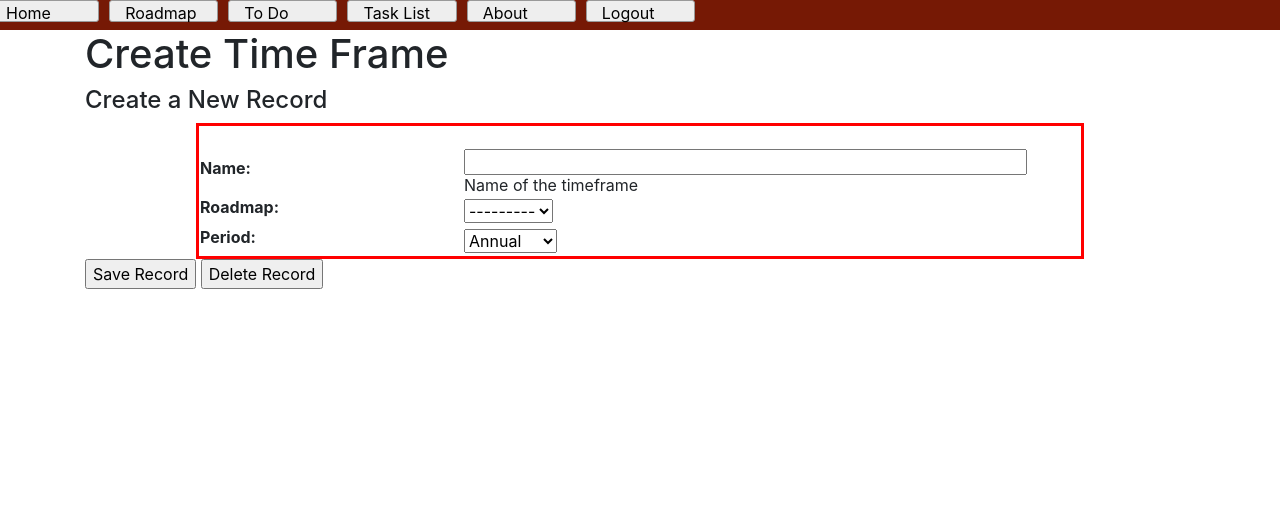
After one commit to robbroadhead/develpreneur-pythontutorial, a Django app: page /tf in a window 1280 px wide. The commit adds this page. Shown: the top 529 px of the page. Run offline with Django 3.2, Linux system fonts and the light colour scheme; data that the repository does not hold is empty; some libraries are stand-ins or nearby versions.

Commit message:
Day 30 - Adding Roadmaps and Timeframes part 3

```diff
--- a/dpproject/dpproject/forms.py
+++ b/dpproject/dpproject/forms.py
@@ -3,6 +3,15 @@ from django import forms
 import datetime
 from django.contrib.auth.forms import UserCreationForm
 from django.contrib.auth.models import User
+
+class TimeframeForm(forms.ModelForm):
+    class Meta:
+        model = models.Timeframe
+        fields = ["name","roadmap","period"]
+        widgets = {
+            "name" : forms.TextInput(attrs={'size':50,'class' : 'textInput'}),
+        }
+
 
 class RoadmapForm(forms.ModelForm):
     class Meta:
@@ -19,7 +28,7 @@ class RoadmapForm(forms.ModelForm):
 class TaskForm(forms.ModelForm):
     class Meta:
         model = models.Task
-        fields = ["name","duedate","attachment","completiondate","status","minutes_spent","owner","creationdate"]
+        fields = ["name","duedate","attachment","completiondate","status","minutes_spent","owner","creationdate","timeframe"]
         widgets = {
             "name" : forms.TextInput(attrs={'size':50,'class' : 'textInput'}),
             "completiondate" : forms.SelectDateWidget(),
--- a/dpproject/dpproject/models.py
+++ b/dpproject/dpproject/models.py
@@ -5,6 +5,30 @@ import datetime
 class lkpStatus(models.Model):
     name = models.CharField(max_length=20,blank=False)
     shortname = models.CharField(max_length=4,blank=False)
+
+    def __str__(self):
+        return self.name
+
+class Roadmap(models.Model):
+    name = models.CharField(max_length=50,blank=True,verbose_name="Name",help_text="Name of the roadmap")
+    startdate = models.DateTimeField(null=True,blank=True,verbose_name="Date Due")
+    completiondate = models.DateTimeField(null=True,blank=True,verbose_name="Completed Date")
+    creationdate = models.DateTimeField(default=datetime.datetime.now,verbose_name="Created")
+    owner = models.ForeignKey(User, on_delete=models.CASCADE,verbose_name="Owner")
+
+    def __str__(self):
+        return self.name + "(" +  self.startdate + ")"
+
+class Timeframe(models.Model):
+    PERIOD_CHOICES = [
+        (0,"Annual"),
+        (1,"Quarterly"),
+        (2,"Monthly"),
+        (3,"Weekly")
+    ]
+    name = models.CharField(max_length=50,blank=True,verbose_name="Name",help_text="Name of the timeframe")
+    roadmap = models.ForeignKey(Roadmap, on_delete=models.CASCADE,verbose_name="Roadmap")
+    period = models.IntegerField(choices=PERIOD_CHOICES,default=0)
 
     def __str__(self):
         return self.name
@@ -18,31 +42,7 @@ class Task(models.Model):
     minutes_spent = models.IntegerField(null=True,blank=True,verbose_name="Time Spent",help_text="Minutes spent working this task",default=0)
     creationdate = models.DateTimeField(default=datetime.datetime.now,verbose_name="Created")
     owner = models.ForeignKey(User, on_delete=models.CASCADE,verbose_name="Owner")
+    timeframe = models.ForeignKey(Timeframe, on_delete=models.CASCADE,verbose_name="Timeframe",null=True,blank=True)
 
     def __str__(self):
         return self.name + "(" +  self.status.shortname + ")"
-
-class Roadmap(models.Model):
-    name = models.CharField(max_length=50,blank=True,verbose_name="Name",help_text="Name of the roadmap")
-    startdate = models.DateTimeField(null=True,blank=True,verbose_name="Date Due")
-    completiondate = models.DateTimeField(null=True,blank=True,verbose_name="Completed Date")
-    creationdate = models.DateTimeField(default=datetime.datetime.now,verbose_name="Created")
-    owner = models.ForeignKey(User, on_delete=models.CASCADE,verbose_name="Owner")
-
-    def __str__(self):
-        return self.name + "(" +  self.startdate + ")"
-
-class Timeframe(models.Model):
-    TIMEFRAME_CHOICES = [
-        (0,"Annual"),
-        (1,"Quarterly"),
-        (2,"Monthly"),
-        (3,"Weekly")
-    ]
-    name = models.CharField(max_length=50,blank=True,verbose_name="Name",help_text="Name of the timeframe")
-    roadmap = models.ForeignKey(Roadmap, on_delete=models.CASCADE,verbose_name="Roadmap")
-    task = models.ForeignKey(Task, on_delete=models.CASCADE,verbose_name="Goal")
-    timeframe = models.IntegerField(choices=TIMEFRAME_CHOICES,default=0)
-
-    def __str__(self):
-        return self.name
--- a/dpproject/dpproject/static/css/app.css
+++ b/dpproject/dpproject/static/css/app.css
@@ -27,6 +27,21 @@
     left: 0pt;
 }
 .tasks {
+  display: block;
+  position: relative;
+  font-size: 12px;
+  border-radius: 3px;
+  border: 1px solid #999;
+  padding: 10px 12px;
+  margin-bottom: 14px;
+  margin-left: 5px;
+  margin-right: 5px;
+  overflow: hidden;
+  background-color: #ddd;
+  box-shadow: 0 1px 2px rgba(0,0,0,0.15);
+  transition: box-shadow 0.5s ease-in-out;
+}
+.timeframe {
   display: block;
   position: relative;
   font-size: 12px;
--- /dev/null
+++ b/dpproject/dpproject/templates/TimeframeEdit.html
@@ -0,0 +1,15 @@
+{% extends 'internal.html' %}
+{% block content %}
+
+<h1>{{ title }}</h1>
+<h4>{{ msg }}</h4>
+<form method="post">
+    <table width="80%" bordercolor="red" borderwidth="1" align="center">
+        <tr><td width="30%">&nbsp;</td><td width="70%">&nbsp;</td></tr>
+    {{ form.as_table }}
+    </table>
+    <input type="submit" value="Save Record" name="submit">
+    <input type="submit" value="Delete Record" name="delete">
+    {% csrf_token %}
+</form>
+{% endblock %}
--- a/dpproject/dpproject/urls.py
+++ b/dpproject/dpproject/urls.py
@@ -29,13 +29,16 @@ urlpatterns = [
     path('sum/<int:x>/<int:y>', views.AddPage),
     path('loop/<str:value>/<int:loop>', views.Looper),
     path('web', views.ShowPage),
-    path('task/<int:id>', views.EditTask),
     path('roadmap/<int:id>', views.EditRoadmap),
     path('roadmap', views.CreateRoadmap),
+    path('roadmaps', views.ListRoadmaps),
     path('task', views.CreateTask),
+    path('tasks', views.ListTasks),
+    path('task/<int:id>', views.EditTask),
+    path('tf', views.CreateTimeframe),
+    path('tfs', views.ListTimeframes),
+    path('tf/<int:id>', views.EditTimeframe),
     path('complete/<int:id>', views.completeTask),
-    path('tasks', views.ListTasks),
-    path('roadmaps', views.ListRoadmaps),
     path('updateAllTasks', views.massUpdate),
     path('todo', views.ActiveTasks),
     path('test', views.test),
--- a/dpproject/dpproject/views.py
+++ b/dpproject/dpproject/views.py
@@ -201,3 +201,46 @@ def showname(request):
     except Error as e:
         print(e)
     return HttpResponse(name)
+
+def EditTimeframe(request,id):
+    data = Timeframe.objects.get(pk=id)
+    form = forms.TimeframeForm(instance=data)
+    msg = "Please update data for the record"
+    if request.method == "POST":
+        if 'delete' in request.POST:
+            data = Timeframe.objects.get(pk=id).delete()
+            msg = "Record Deleted"
+            return redirect('/tfs')
+        else:
+            form = forms.TimeframeForm(request.POST, instance=data)
+            if form.is_valid():
+                form.save()
+                msg = "Record Saved"
+                return redirect('/tfs')
+            else:
+                msg = "Invalid Record"
+    title = "Edit Time Frame"
+    parms = {"form": form, "title": title, "msg": msg}
+    return render(request,'TimeframeEdit.html',parms)
+
+def ListTimeframes(request):
+    tfs = Timeframe.objects.all().order_by('name')
+    title = "All Time Frames"
+    parms = {"title": title, "timeframes": tfs}
+    return render(request,'TimeframeList.html',parms)
+
+def CreateTimeframe(request):
+    data = Timeframe()
+    data.owner = request.user
+    form = forms.TimeframeForm(instance=data)
+    msg = "Create a New Record"
+    title = "Create Time Frame"
+    if request.method == "POST":
+        form = forms.TimeframeForm(request.POST, instance=data)
+        if form.is_valid():
+            form.save()
+            msg = "Record Saved"
+        else:
+            msg = "Invalid Record"
+    parms = {"form": form, "title": title, "msg": msg}
+    return render(request,'TimeframeEdit.html',parms)
```
Also changed, not shown: dpproject/dpproject/templates/TimeframeList.html (added, +21 -0 lines), dpproject/dpproject/migrations/0010_auto_20210123_1533.py (added).
